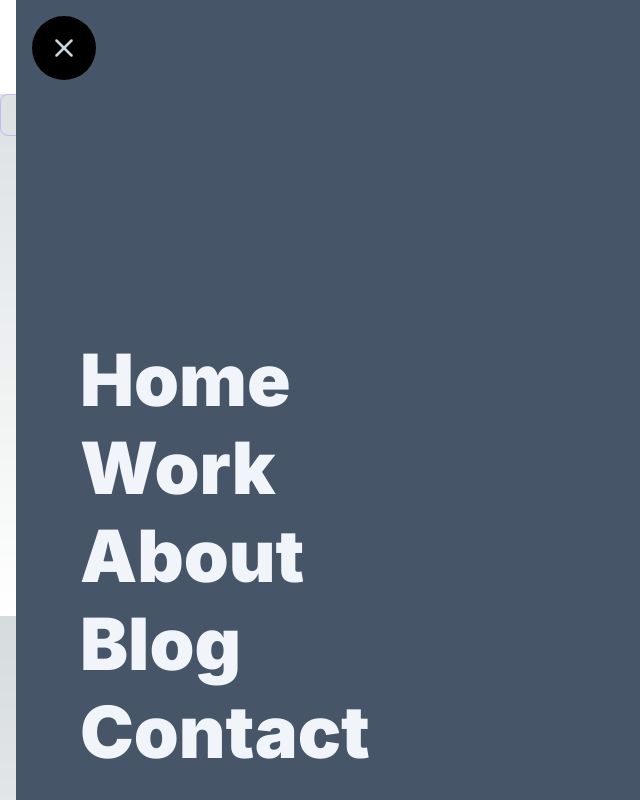
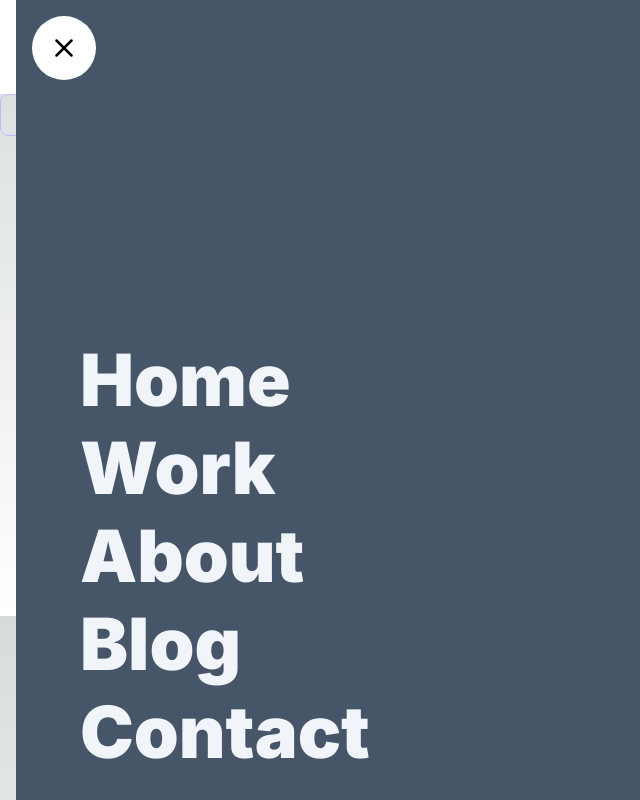
Before and after one commit to oconnorjohnson/portfolio23, a Next.js app: page / in a window 1280 px wide. Both pictures are taken after a click on the button 47 px from the left and 47 px from the top of the page. Shown: the whole page, without its empty margins (0-640 px from the left). Built offline with nearby package versions, Linux system fonts and the light colour scheme.

Commit message:
fixed menu button for light/dark

```diff
--- a/app/components/shared/NavBar.tsx
+++ b/app/components/shared/NavBar.tsx
@@ -53,7 +53,7 @@ const LiquidSideNav = () => {
           whileHover={{ rotate: "170deg" }}
           whileTap={{ scale: 0.9 }}
           onClick={() => setIsOpen(true)}
-          className="text-3xl bg-black text-slate-300 hover:text-slate-100 transition-colors p-4 rounded-full"
+          className="text-3xl bg-white text-black dark:bg-black dark:text-white hover:text-slate-800 dark:hover:text-slate-200 transition-colors p-4 rounded-full"
         >
           <FiMenu />
         </motion.button>
@@ -86,7 +86,7 @@ const Nav = ({
       initial="closed"
     >
       <motion.button
-        className="text-3xl bg-black text-slate-300 hover:text-slate-100 border-[1px] border-transparent hover:border-slate-300 transition-colors p-4 rounded-full ml-4 mt-4"
+        className="text-3xl bg-white text-black hover:text-slate-800 border-[1px] border-transparent hover:border-slate-300 transition-colors p-4 rounded-full ml-4 mt-4"
         whileHover={{ rotate: "150deg" }}
         onClick={() => setIsOpen(false)}
         whileTap={{ scale: 0.9 }}
--- a/app/page.tsx
+++ b/app/page.tsx
@@ -16,6 +16,7 @@ export default function Home() {
           onClick={() => {
             router.push("/");
           }}
+          icon={FiHome}
         >
           Home
         </Button>
```
